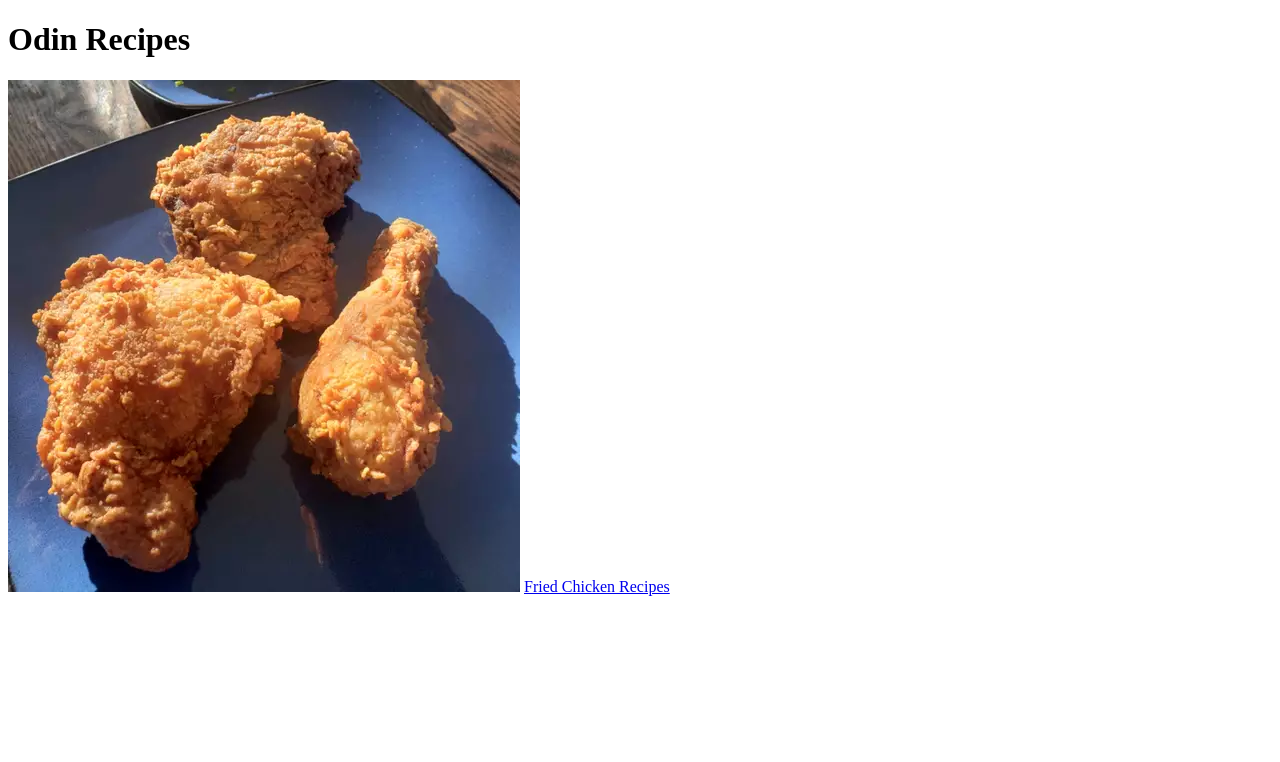
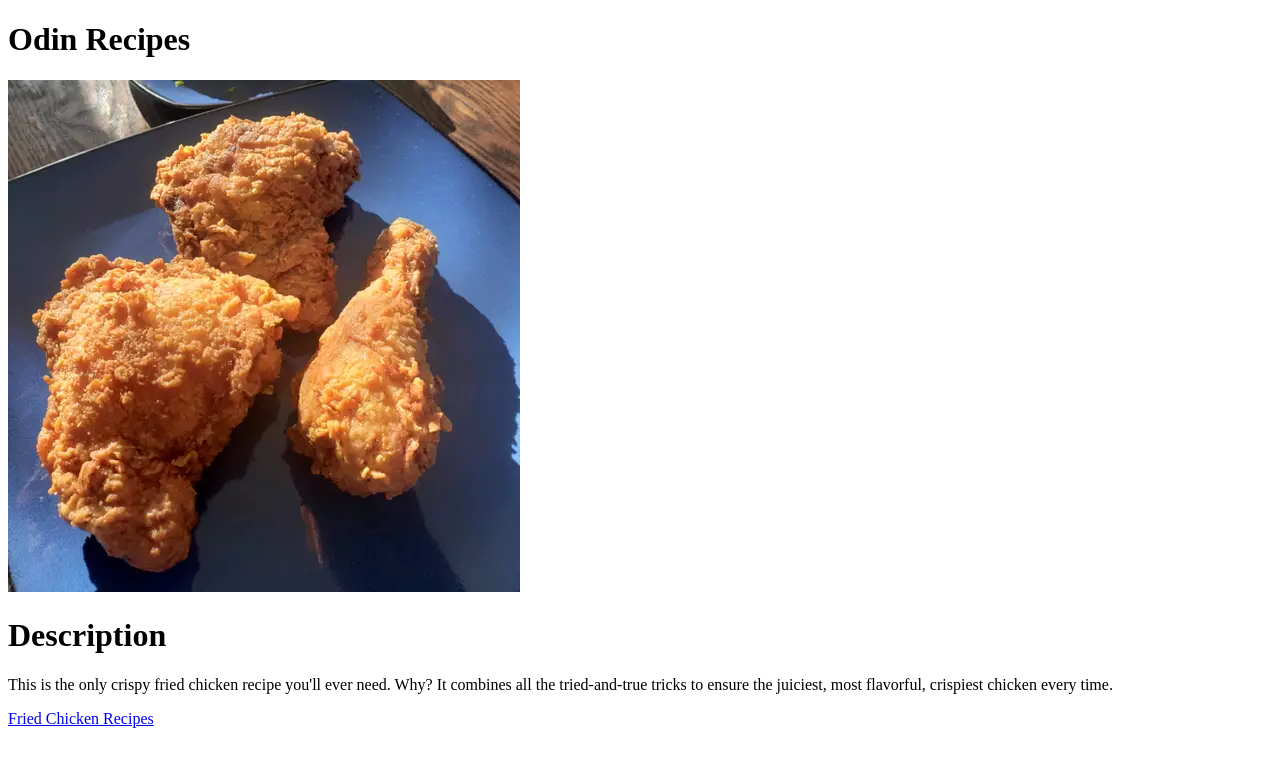
Before and after one commit to Stevens-Ho/top-recipes, a plain HTML site: page index.html in a window 1280 px wide. Drawn offline with Linux system fonts and the light colour scheme.

Commit message:
Add description in index.html

```diff
--- a/index.html
+++ b/index.html
@@ -6,6 +6,8 @@
 <body>
     <h1>Odin Recipes</h1>
     <img src="images/fried_chicken.webp" alt="Fried chicken">
+    <h1>Description</h1>
+    <p>This is the only crispy fried chicken recipe you'll ever need. Why? It combines all the tried-and-true tricks to ensure the juiciest, most flavorful, crispiest chicken every time.</p>
     <a href="./recipes/fried_chicken.html">Fried Chicken Recipes</a>
 </body>
 </html>
```
